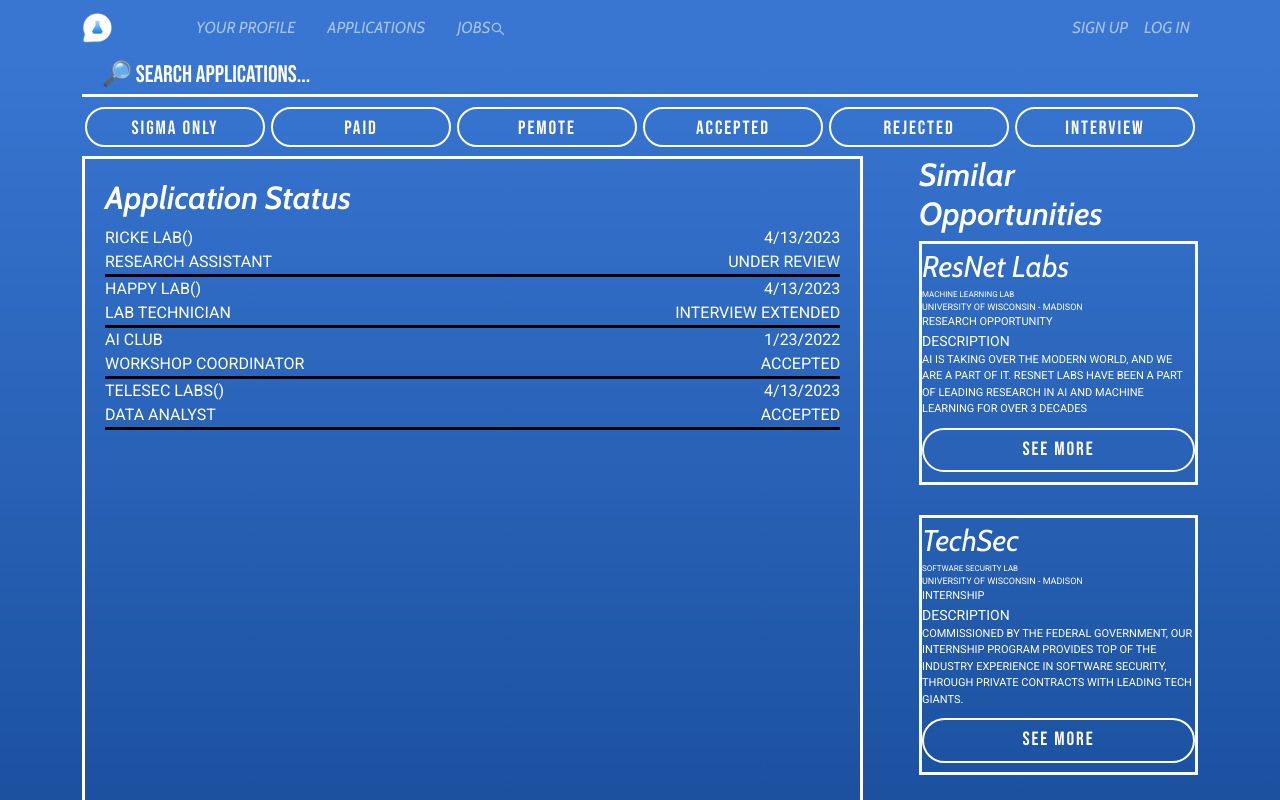
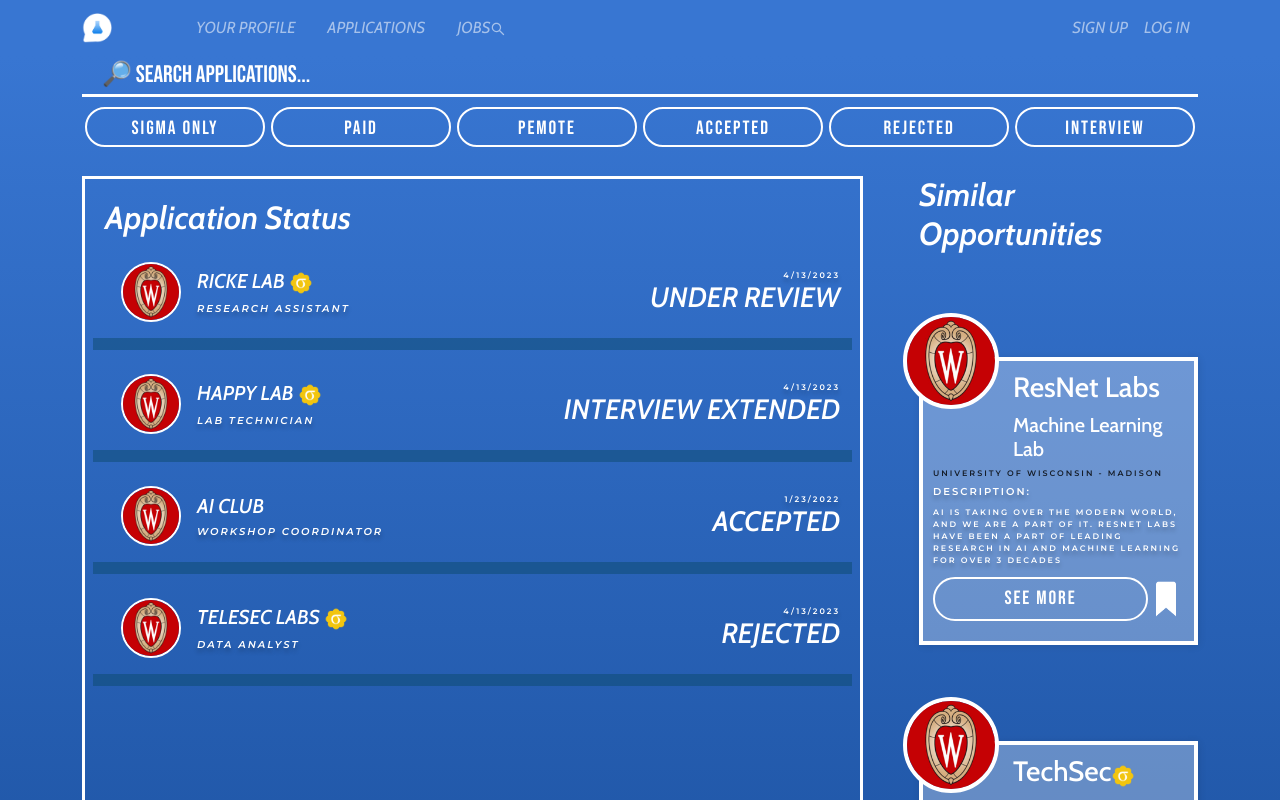
Before and after one commit to sweMojtaba/urSearchFrontEnd, a Next.js app: page /applications in a window 1280 px wide. Shown: the top 800 px of the page. Built offline with nearby package versions, Linux system fonts and the light colour scheme; a web font is replaced by a local one.

Commit message:
completing the applications status page

```diff
--- a/app/applications/applicationSections.tsx
+++ b/app/applications/applicationSections.tsx
@@ -1,4 +1,9 @@
 import { Button } from "@/client-wrappers/bootstrap"
+import { JobCard, JobResultCard } from "@/components/cards-and-items/cards";
+import { SearchBarWithAdvancedFilters } from "@/components/functionalities/filters";
+import { Container, Col, Row } from "@/client-wrappers/bootstrap";
+import Image from "next/image";
+
 
 export function SearchBar() {
     return <div>
@@ -40,7 +45,7 @@ const statusData = [
         company: "Telesec Labs",
         position: "Data Analyst",
         date: "4/13/2023",
-        status: "Accepted",
+        status: "Rejected",
         sigma: true
     }
 ];
@@ -69,7 +74,7 @@ export function StatusBoard() {
 const moreOpportunitiesData = [
     {
         company: "ResNet Labs",
-        position: "Machine Learning Lab",
+        location: "Machine Learning Lab",
         affiliation: "University of Wisconsin - Madison",
         type: "Research Opportunity",
         description: "AI is taking over the modern world, and we are a part of it. ResNet Labs have been a part of leading research in AI and Machine Learning for over 3 decades",
@@ -78,7 +83,7 @@ const moreOpportunitiesData = [
     },
     {
         company: "TechSec",
-        position: "Software Security Lab",
+        location: "Software Security Lab",
         affiliation: "University of Wisconsin - Madison",
         type: "Internship",
         description: "Commissioned by the federal government, our internship program provides top of the industry experience in software security, through private contracts with leading tech giants.",
@@ -87,7 +92,7 @@ const moreOpportunitiesData = [
     },
     {
         company: "BioLife Lab",
-        position: "Biochemisty Lab",
+        location: "Biochemisty Lab",
         affiliation: "University of Wisconsin - Madison",
         type: "Research Assistance",
         description: "Biochemistry is not all finals with a class average of F, or memorizing 20 pages of formulas. Get experienced through our micro-molecular genome study, and research cancer.",
@@ -115,3 +120,41 @@ export function SimilarOpportunities() {
     </div>
     )
 }
+
+export function SimilarOpportunity() {
+    return (
+    <div className="more-opportunity-board">
+    <h2>Similar Opportunities</h2>
+    <Col>
+        {moreOpportunitiesData.map((card, index) => {
+            return <JobCard key={index} company={card.company} location={card.location} sigma={card.sigma} affiliation={card.affiliation} typeOfPosition={card.position} description={card.description} bookmarked={card.saved} />;
+        })}
+    </Col>
+    </div>
+    )
+}
+
+export function JobStatusCards() {
+    const displayList = statusData.map(card =>
+        <Row className="job-results-card">
+        <Col className="card-row">
+            <Image src={"/uw-logo.png"} alt="UW Madison Logo" width={60} height={60} className="job-results-photo" />
+            <Col>
+                <h5><i>{card.company.toUpperCase()}</i> {card.sigma && <Image src={"/sigma.png"} alt="Sigma" width={24} height={24} className="sigma-img" />}</h5>
+                <h4><i>{card.position}</i></h4>
+            </Col>
+        </Col>
+        <Col lg={5} className="job-results-end">
+            <Col>
+                <p>{card.date}</p>
+                <h3><i>{card.status.toUpperCase()}</i></h3>
+            </Col>
+        </Col>
+    </Row>)
+
+    return (<div className="status-board">
+        <h2>Application Status</h2>
+        {displayList}
+    </div>
+    );
+}
--- a/app/applications/page.tsx
+++ b/app/applications/page.tsx
@@ -1,11 +1,11 @@
-import {SearchBar, StatusBoard, SimilarOpportunities} from './applicationSections'
+import {SearchBar, StatusBoard, SimilarOpportunities, SimilarOpportunity, JobStatusCards} from './applicationSections'
 
 export default function Applications() {
     return <div>
         <SearchBar />
-        <div className="job-board">
-            <StatusBoard />
-            <SimilarOpportunities />
+        <div className="job-board" style={{marginTop: "20px"}}>
+            <JobStatusCards />
+            <SimilarOpportunity />
         </div>
     </div>
 };
--- a/app/applications/profile.scss
+++ b/app/applications/profile.scss
@@ -75,9 +75,17 @@
 }
 
 .more-opportunity {
-    margin-bottom: 30px;
+    margin-top: 30px;
 }
 
 .more-opportunity-board {
     width: 25%;
+    display: flex;
+    flex-direction: column;
+    align-items: center;
+    justify-content: space-between;
 }
+
+.job-results-end {
+    text-align: right;
+}
```
